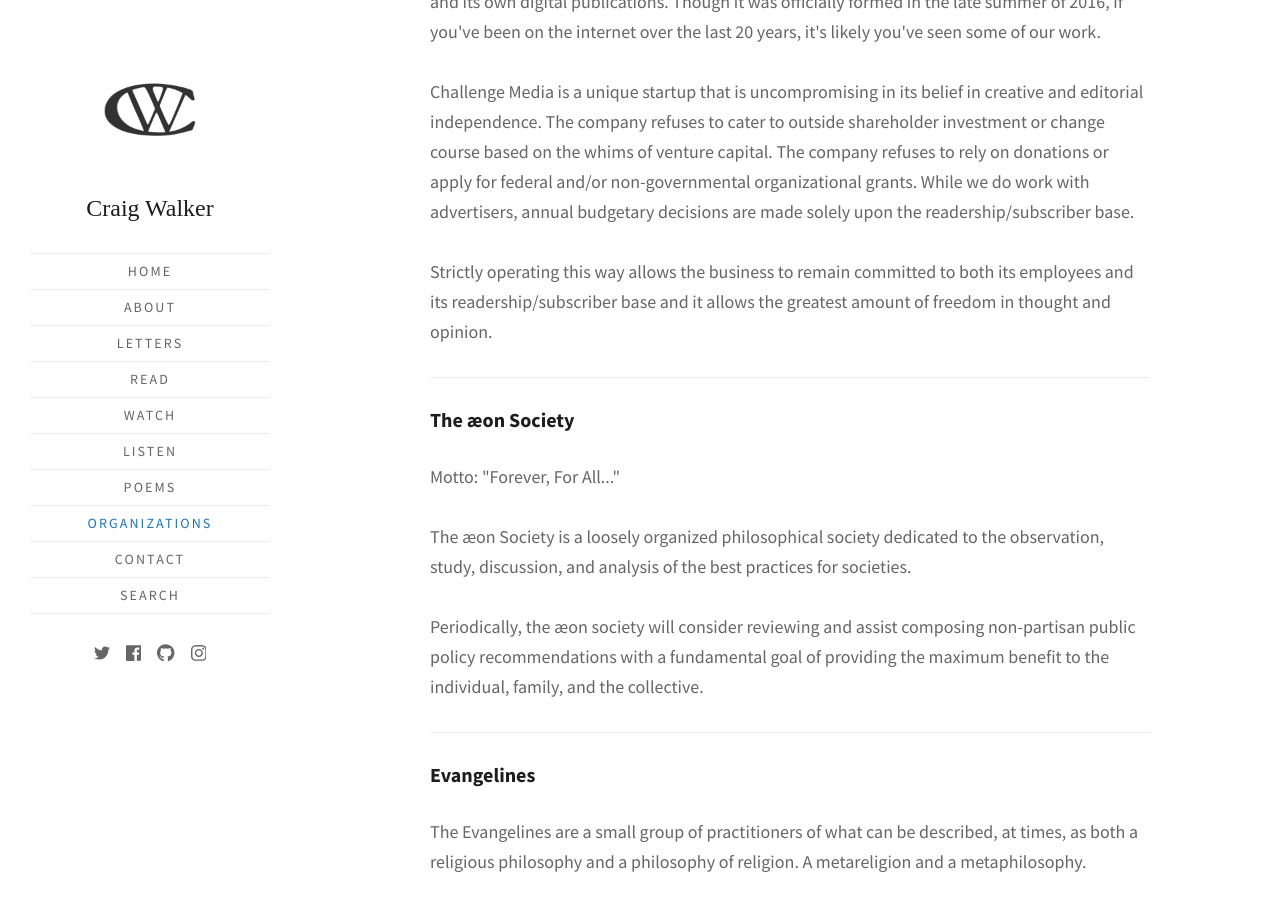
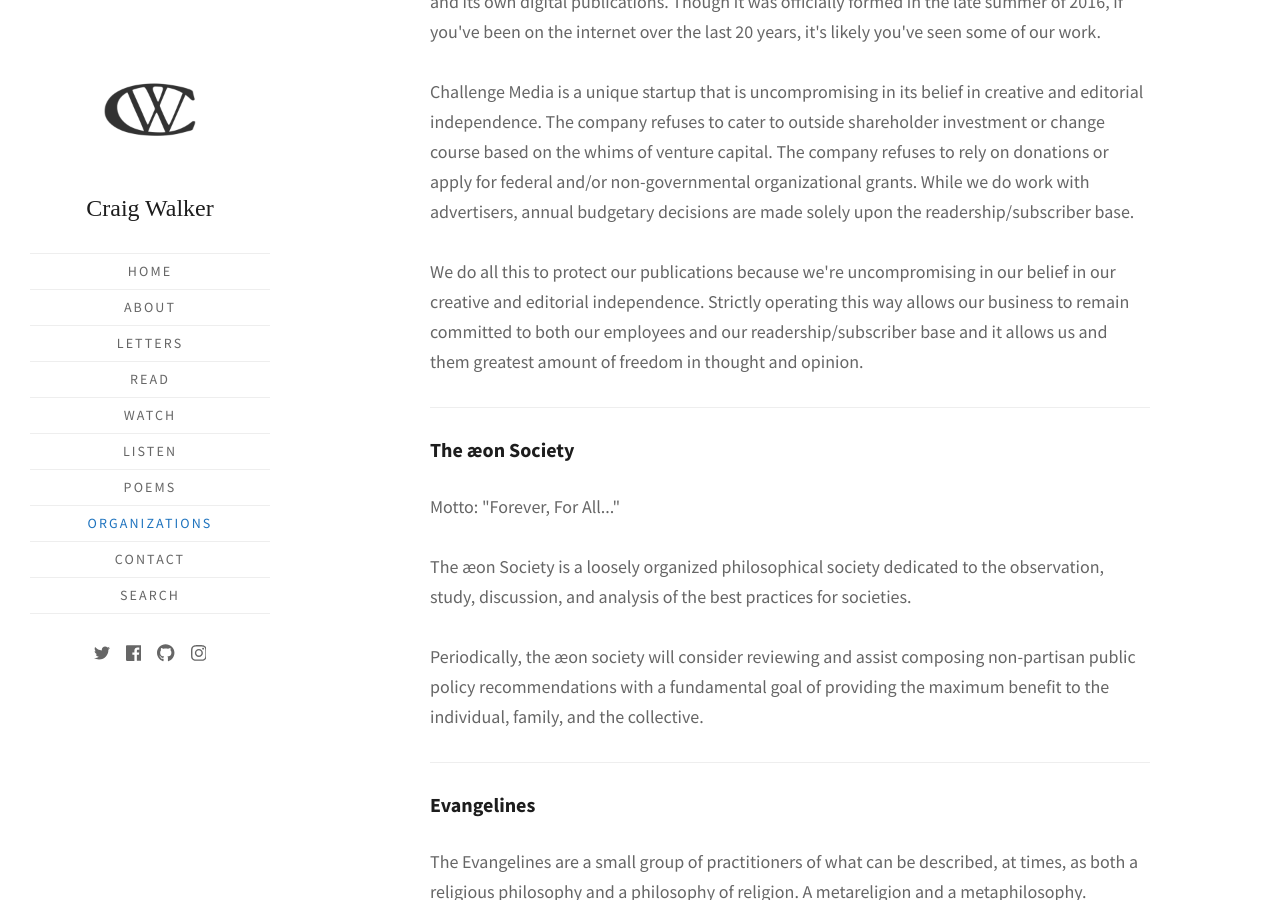
Before and after one commit to walkercraig/walkercraig, a Jekyll site: the page built from organizations.html, in a window 1280 px wide and 900 px high, scrolled down 375 px. Built offline with Jekyll 4.4.1, drawn with Linux system fonts in a browser that asks for light colours; some web fonts are replaced.

Commit message:
Update organizations.html

```diff
--- a/organizations.html
+++ b/organizations.html
@@ -14,7 +14,7 @@ title: Organizations
     <p>Challenge Media is a new media company made for a new age.<br><br/>
     What began as a loose collective posting art wherever there was a submit/post button, Challenge Media finally went legitimate and began publishing creative content for the internet and its own digital publications. Though it was officially formed in the late summer of 2016, if you've been on the internet over the last 20 years, it's likely you've seen some of our work.<br><br/>
     Challenge Media is a unique startup that is uncompromising in its belief in creative and editorial independence. The company refuses to cater to outside shareholder investment or change course based on the whims of venture capital. The company refuses to rely on donations or apply for federal and/or non-governmental organizational grants. While we do work with advertisers, annual budgetary decisions are made solely upon the readership/subscriber base.<br><br/>
-    Strictly operating this way allows the business to remain committed to both its employees and its readership/subscriber base and it allows the greatest amount of freedom in thought and opinion.</p>
+    We do all this to protect our publications because we're uncompromising in our belief in our creative and editorial independence. Strictly operating this way allows our business to remain committed to both our employees and our readership/subscriber base and it allows us and them greatest amount of freedom in thought and opinion.</p>
     <hr>
     <p><h3>The æon Society</h3></p>
     <p>Motto: "Forever, For All..."</p>
```
